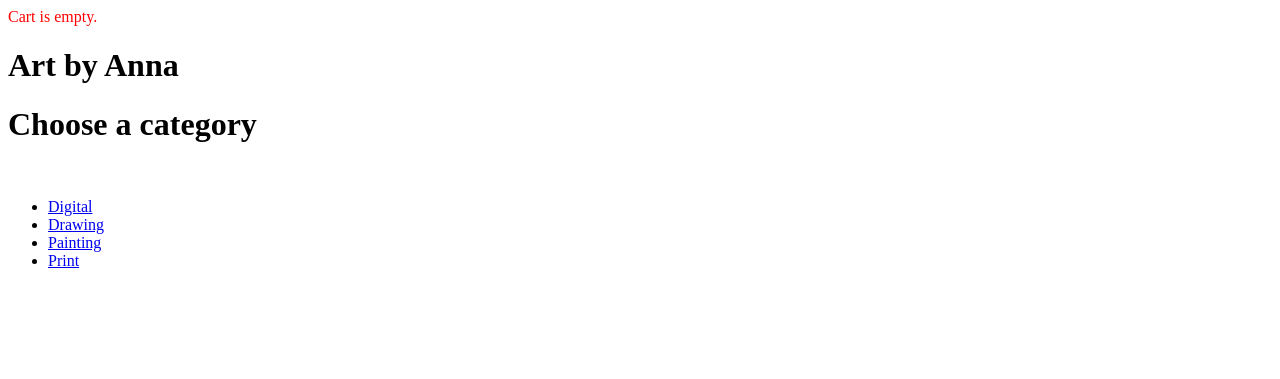
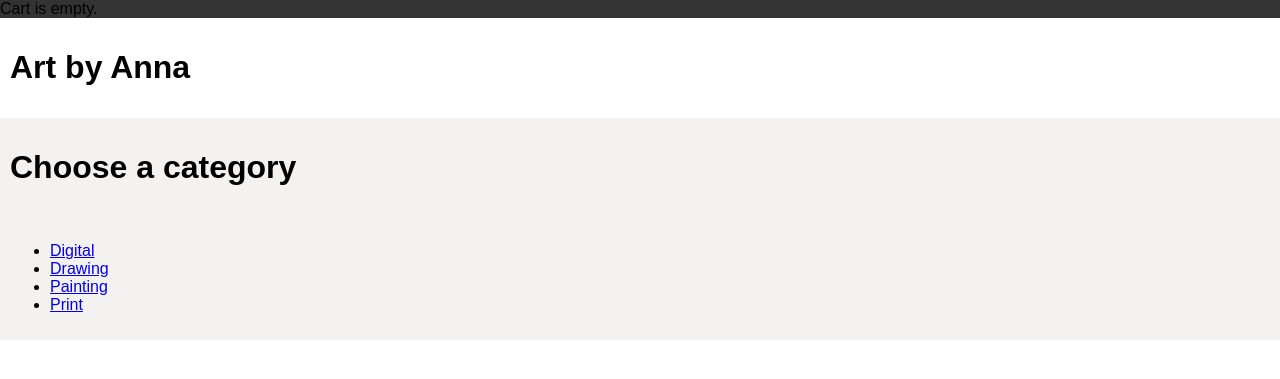
Before and after one commit to kawamichal/Art_by_Anna, a Django app: page / in a window 1280 px wide. Shown: the top 379 px of the page. Run offline with Django 3.2, Linux system fonts and the light colour scheme; data comes from the database, SQL or seed files in the repository; both versions use the stored data as it was after the commit.

Commit message:
CSS updated for base and categories

```diff
--- a/shop/templates/shop/categories.html
+++ b/shop/templates/shop/categories.html
@@ -1,18 +1,24 @@
 {% extends 'base.html' %}
+{% load static %}
 
+<head>
+    {% block styles %}
+    <link rel="stylesheet" href="{% static 'css/categories.css' %}">
+    {% endblock %}
+</head>
 
+<body>
 {% block content %}
+<div class="content">
     <h1> Choose a category </h1>
     <br/>
-
     <ul>
         {% for category in category_list %}
-
         <li>
             <a href="{% url 'shop:products_by_category' category.slug %}">{{ category.name }}</a>
         </li>
-
         {% endfor %}
     </ul>
-
+</div>
 {% endblock %}
+</body>
--- /dev/null
+++ b/static/css/base.css
@@ -0,0 +1,37 @@
+* {
+  box-sizing: border-box;
+  font-family: Arial, Helvetica, sans-serif;
+}
+
+header {
+  margin: 0;
+  padding: 10px;
+  font-family: Arial, Helvetica, sans-serif;
+}
+
+body {
+  margin: 0;
+  font-family: Arial, Helvetica, sans-serif;
+}
+
+/* Style the top navigation bar */
+.topnav {
+  overflow: hidden;
+  background-color: #333;
+}
+
+/* Style the topnav links */
+.topnav a {
+  float: left;
+  display: block;
+  color: #f2f2f2;
+  text-align: center;
+  padding: 14px 16px;
+  text-decoration: none;
+}
+
+/* Change color on hover */
+.topnav a:hover {
+  background-color: #ddd;
+  color: black;
+}
--- /dev/null
+++ b/static/css/categories.css
@@ -0,0 +1,11 @@
+/* Style the content */
+.content {
+  background-color: #F4F1F1;
+  padding: 10px;
+}
+
+/* Style the footer */
+.footer {
+  background-color: #f1f1f1;
+  padding: 10px;
+}
--- a/static/css/styles.css
+++ /dev/null
@@ -1,3 +0,0 @@
-.cart {
-    color: red;
-}
--- a/templates/base.html
+++ b/templates/base.html
@@ -5,16 +5,18 @@
 <head>
     <title>Art by Anna</title>
     <meta charset="utf-8">
-    <link rel="stylesheet" href="{% static 'css/styles.css' %}">
+    <link rel="stylesheet" href="{% static 'css/base.css' %}">
+    {% block styles %}
+    {% endblock %}
     <meta charset="utf-8">
     <meta name="viewport" content="width=device-width, initial-scale=1">
 </head>
 
-<div class="cart">
+<div class="topnav">
     {% with total_items=cart|length %}
     {% if cart|length > 0 %}
-    Cart:
-    <a href="{% url 'cart:cart_detail' %}">
+
+    <a href="{% url 'cart:cart_detail' %}">Cart:
         {{ total_items }} product{{ total_items|pluralize:"s" }},
         {{ cart.get_total_price }} PLN
     </a>
```
Also changed, not shown: db.sqlite3, 2 other files. Lines whose indentation alone changed are shown as unchanged.
